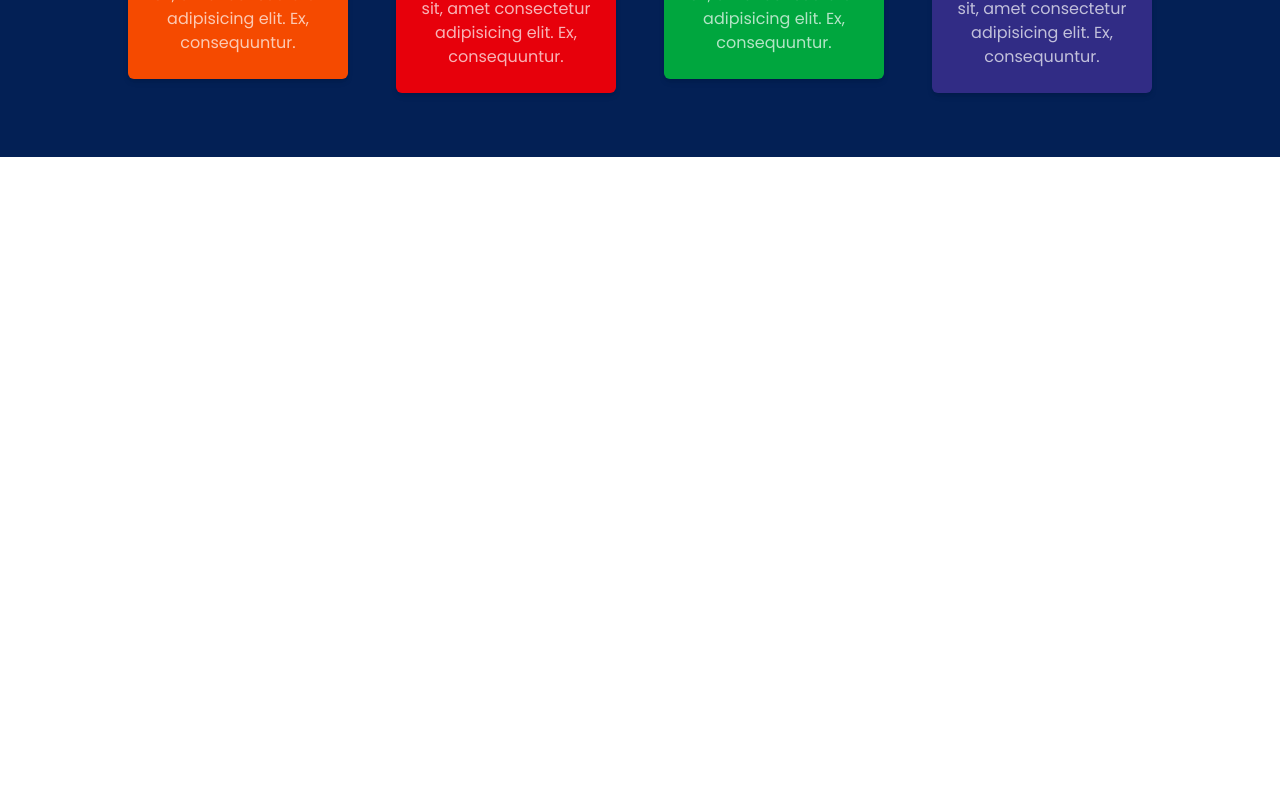
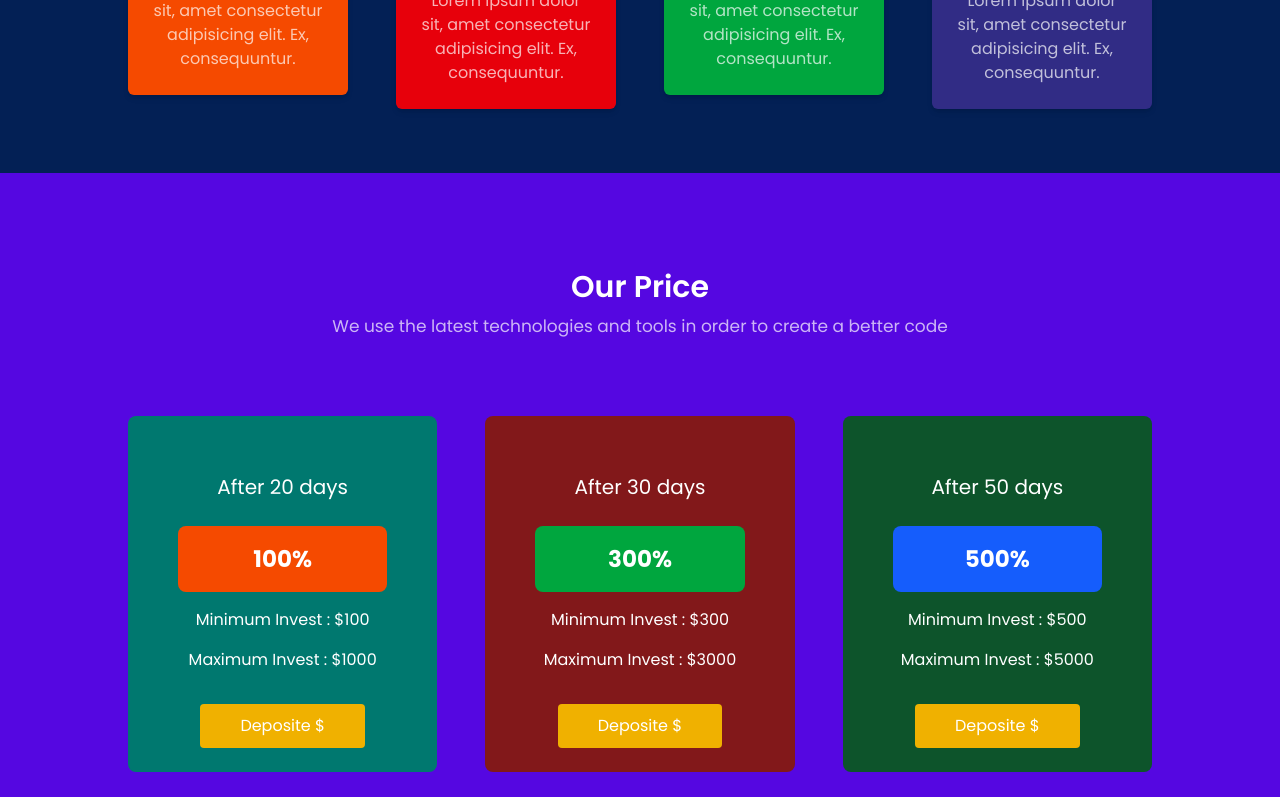
Before and after one commit to Jagu1223/investment-project, a Next.js app: page / in a window 1280 px wide. Shown: the part 2000-2797 px from the top of the page. Before the commit the page ends 2157 px from the top, so only its background shows below. Built offline with nearby package versions, Linux system fonts and the light colour scheme.

Commit message:
Price section complete

```diff
--- /dev/null
+++ b/app/components/Helper/SectionHeading.tsx
@@ -0,0 +1,20 @@
+import React from "react";
+
+type Props = {
+  heading: string;
+};
+const SectionHeading = ({ heading }: Props) => {
+  return (
+    <div className="text-center p-3">
+      <h1 className=" text-[22px] md:text-[30px] text-white font-semibold">
+        {heading}
+      </h1>
+      <h1 className="text-[15px] mt-1 md:text-[17px] text-white opacity-70">
+        We use the latest technologies and tools in order to create a better
+        code
+      </h1>
+    </div>
+  );
+};
+
+export default SectionHeading;
--- a/app/components/Home/About/About.tsx
+++ b/app/components/Home/About/About.tsx
@@ -3,19 +3,14 @@ import { BiMoney } from "react-icons/bi";
 import { BsCheck2Square } from "react-icons/bs";
 import AboutImage from "@/public/images/about.png";
 import Image from "next/image";
+import SectionHeading from "../../Helper/SectionHeading";
 
 const About = () => {
   return (
     <div className="pt-20 pb-16 bg-[#001232]">
-      <div className="text-center p-2">
-        <h1 className="text-[22px] md:text-[30px] text-white font-semibold">
-          About Us
-        </h1>
-        <h1 className="text-[15px] mt-1 md:text-[17px] text-white opacity-70">
-          We use the latest technologies and tools in order to create a better
-          code
-        </h1>
-      </div>
+      {/* {Section Heading} */}
+
+      <SectionHeading heading="About Us" />
 
       {/* {define grid system} */}
       <div className="w-4/5 mt-14 items-center md:mt-20 mx-auto grid grid-cols-1 lg:grid-cols-2 gap-12">
--- a/app/components/Home/Feature/Feature.tsx
+++ b/app/components/Home/Feature/Feature.tsx
@@ -2,20 +2,14 @@ import React from "react";
 import { BiSupport } from "react-icons/bi";
 import { FaMoneyBill, FaPiggyBank } from "react-icons/fa";
 import { FaMoneyBillTransfer } from "react-icons/fa6";
+import SectionHeading from "../../Helper/SectionHeading";
 
 const Feature = () => {
   return (
     <div className="pt-20 pb-16 bg-[#032055]">
-      <div className="text-center p-2">
-        <h1 className="text-[22px] md:text-[30px] text-white font-semibold">
-          Why Choose Us
-        </h1>
-        <h1 className="text-[15px] mt-1 md:text-[17px] text-white opacity-70">
-          We use the latest technologies and tools in order to create a better
-          code
-        </h1>
-      </div>
+      {/* {Section Heading} */}
 
+      <SectionHeading heading="Why Choose Us" />
       {/* {define grid system} */}
 
       <div className="w-4/5 mt-16 items-center  mx-auto grid grid-cols-1 lg:grid-cols-2 xl:grid-cols-4 gap-12">
--- a/app/components/Home/Home.tsx
+++ b/app/components/Home/Home.tsx
@@ -2,6 +2,7 @@ import React from "react";
 import Hero from "./Hero/Hero";
 import About from "./About/About";
 import Feature from "./Feature/Feature";
+import Price from "./Price/Price";
 
 const Home = () => {
   return (
@@ -9,6 +10,7 @@ const Home = () => {
       <Hero />
       <About />
       <Feature />
+      <Price />
     </div>
   );
 };
--- a/app/components/Home/Navigation/Nav.tsx
+++ b/app/components/Home/Navigation/Nav.tsx
@@ -23,7 +23,7 @@ const Nav = ({ openNav }: Props) => {
           </li>
 
           <li className="text-[17px] font-semibold cursor-pointer transition-all duration-200 text-white hover:text-yellow-400">
-            <Link href="/">About</Link>
+            <Link href="/About">About</Link>
           </li>
 
           <li className="text-[17px] font-semibold cursor-pointer transition-all duration-200 text-white hover:text-yellow-400">
--- /dev/null
+++ b/app/components/Home/Price/Price.tsx
@@ -0,0 +1,50 @@
+import React from "react";
+import SectionHeading from "../../Helper/SectionHeading";
+import PriceCard from "./PriceCard";
+
+const Price = () => {
+  return (
+    <div className="pt-20 pb-16 bg-[#5507e1]">
+      {/* {Section Heading} */}
+
+      <SectionHeading heading="Our Price" />
+
+      <div className="w-4/5 mx-auto grid grid-cols-1 lg:grid-cols-2 xl:grid-cols-3 gap-12 mt-16">
+        {/* Price card 1 */}
+
+        <PriceCard
+          bg="bg-teal-700"
+          days="20"
+          percentage="100"
+          percentageColor="bg-orange-600"
+          minInvest="100"
+          maxInvest="1000"
+        />
+
+        {/* Price card 2 */}
+
+        <PriceCard
+          bg="bg-red-900"
+          days="30"
+          percentage="300"
+          percentageColor="bg-green-600"
+          minInvest="300"
+          maxInvest="3000"
+        />
+
+        {/* Price card 3 */}
+
+        <PriceCard
+          bg="bg-green-900"
+          days="50"
+          percentage="500"
+          percentageColor="bg-blue-600"
+          minInvest="500"
+          maxInvest="5000"
+        />
+      </div>
+    </div>
+  );
+};
+
+export default Price;
--- /dev/null
+++ b/app/components/Home/Price/PriceCard.tsx
@@ -0,0 +1,46 @@
+import React from "react";
+
+//Props type
+
+type Props = {
+  bg: string;
+  days: string;
+  percentage: string;
+  percentageColor: string;
+  minInvest: string;
+  maxInvest: string;
+};
+const PriceCard = ({
+  bg,
+  days,
+  percentage,
+  percentageColor,
+  minInvest,
+  maxInvest,
+}: Props) => {
+  return (
+    <div className={`${bg} p-6 text-center rounded-lg`}>
+      <h1 className="text-white text-[17px] md:text-[20px] mt-8 ">
+        After {days} days
+      </h1>
+      <h1
+        className={`w-4/5 mx-auto ${percentageColor} text-white text-[23px] font-bold p-4 rounded-lg mt-6`}
+      >
+        {percentage}%
+      </h1>
+
+      <h1 className="text-white mt-4 mb-4 ">Minimum Invest : ${minInvest}</h1>
+
+      <h1 className="text-white mt-4 mb-4">Maximum Invest : ${maxInvest}</h1>
+
+      <div className=" text-center mt-8 ">
+        <button className="rounded px-10 py-2.5 overflow-hidden group bg-yellow-500 hover:bg-gradient-to-r hover:from-yellow-500 hover:to-yellow-400 relative text-white hover:ring-2 hover:ring-offset-2 hover:ring-yellow-400 transition-all ease-out duration-300">
+          <span className="absolute right-0 w-8 h-32 mt-12 transition-all duration-1000 transform translate-x-12 bg-white opacity-10 rotate-12 group-hover:-translate-x-40 ease"></span>
+          Deposite $
+        </button>
+      </div>
+    </div>
+  );
+};
+
+export default PriceCard;
```
